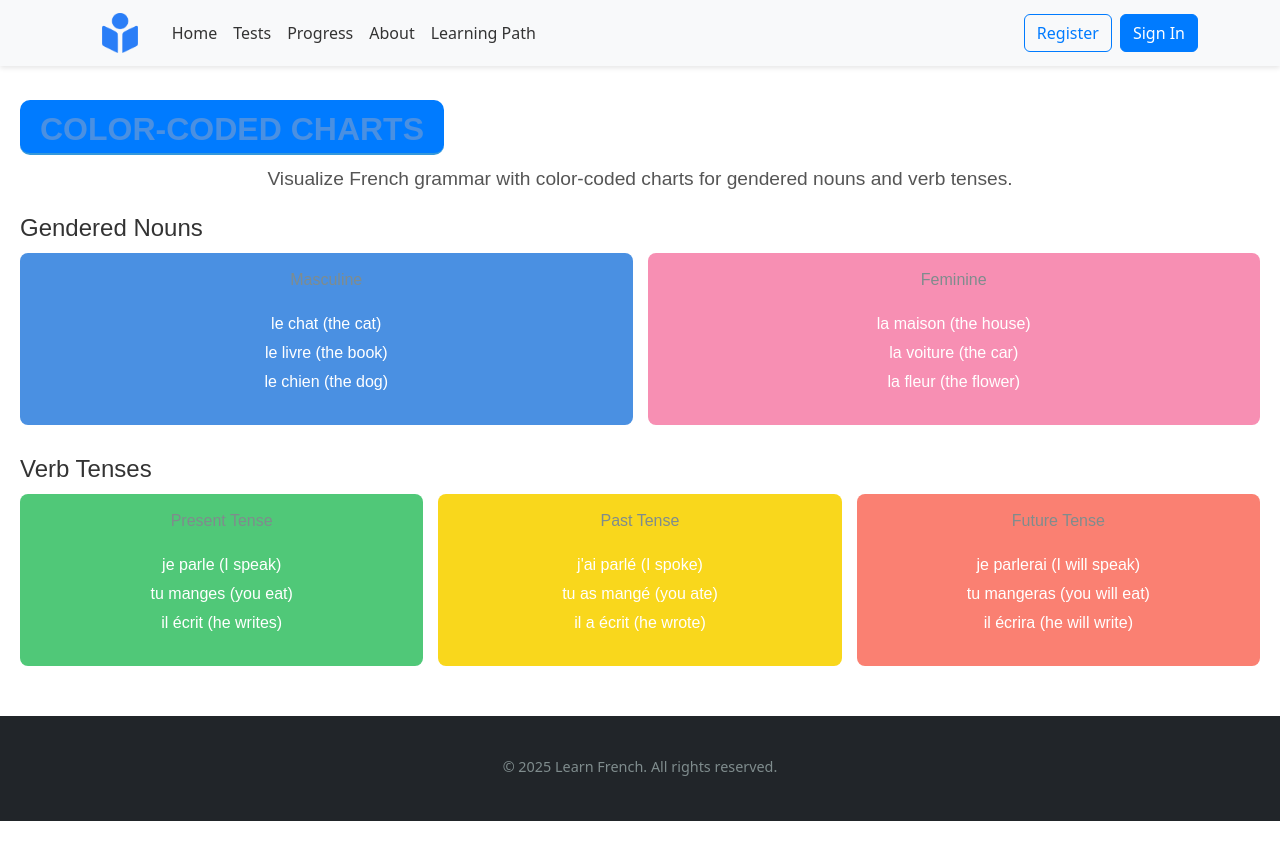
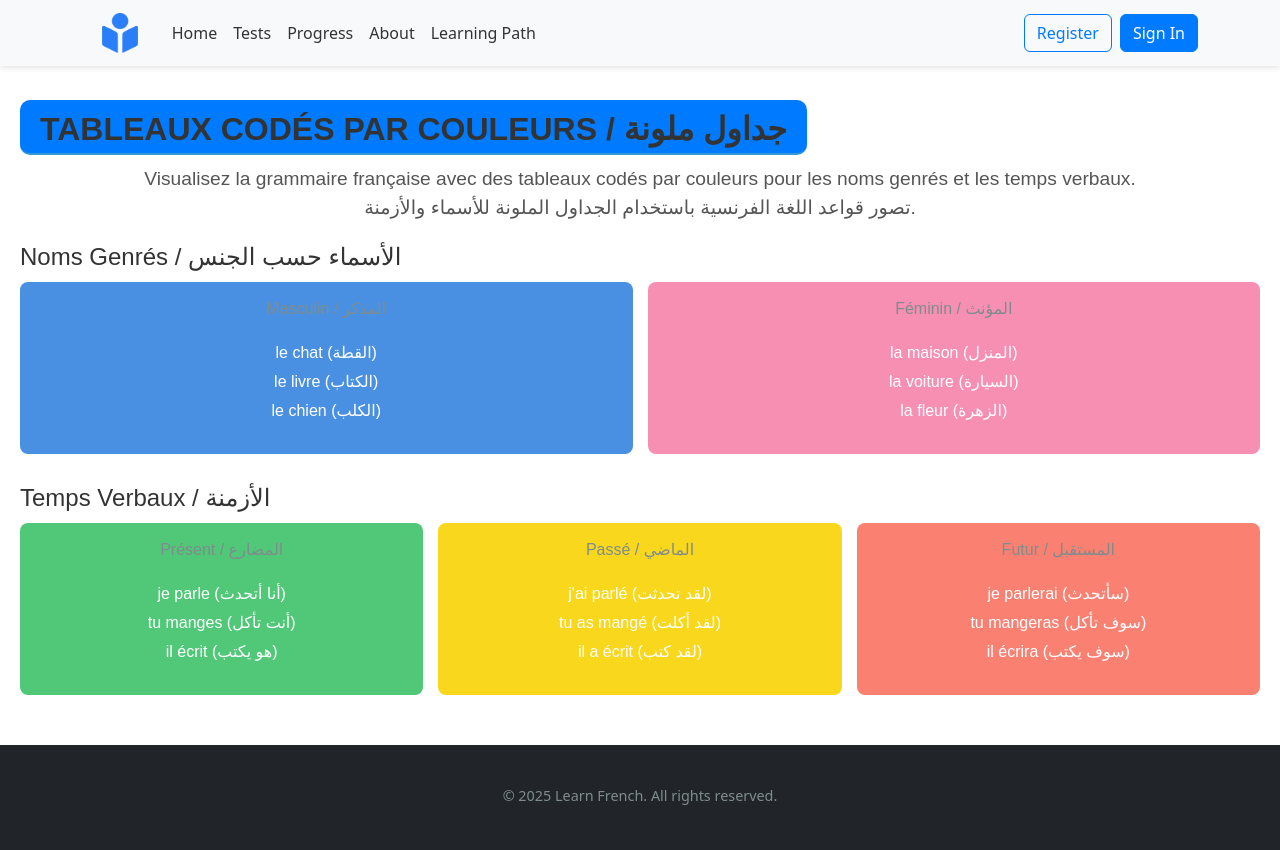
Before and after one commit to benlaguroun/french-learning-app, a React (Create React App) app: page /color-coded-charts in a window 1280 px wide. Before the commit the page ends 821 px from the top, so only its background shows below. Built offline with nearby package versions, Linux system fonts and the light colour scheme.

Commit message:
update last change

```diff
--- a/src/components/ColorCodedCharts.jsx
+++ b/src/components/ColorCodedCharts.jsx
@@ -4,30 +4,34 @@ import "./ColorCodedCharts.css";
 const ColorCodedCharts = () => {
   return (
     <div className="color-coded-charts">
-      <h2 className="section-title">Color-Coded Charts</h2>
+      <h2 className="section-title">
+        Tableaux Codés par Couleurs / جداول ملونة
+      </h2>
       <p className="section-description">
-        Visualize French grammar with color-coded charts for gendered nouns and
-        verb tenses.
+        Visualisez la grammaire française avec des tableaux codés par couleurs
+        pour les noms genrés et les temps verbaux.
+        <br />
+        تصور قواعد اللغة الفرنسية باستخدام الجداول الملونة للأسماء والأزمنة.
       </p>
 
       {/* Gendered Nouns Section */}
       <div className="chart-section">
-        <h3 className="chart-title">Gendered Nouns</h3>
+        <h3 className="chart-title">Noms Genrés / الأسماء حسب الجنس</h3>
         <div className="chart">
           <div className="chart-item masculine">
-            <p>Masculine</p>
+            <p>Masculin / المذكر</p>
             <ul>
-              <li>le chat (the cat)</li>
-              <li>le livre (the book)</li>
-              <li>le chien (the dog)</li>
+              <li>le chat (القطة)</li>
+              <li>le livre (الكتاب)</li>
+              <li>le chien (الكلب)</li>
             </ul>
           </div>
           <div className="chart-item feminine">
-            <p>Feminine</p>
+            <p>Féminin / المؤنث</p>
             <ul>
-              <li>la maison (the house)</li>
-              <li>la voiture (the car)</li>
-              <li>la fleur (the flower)</li>
+              <li>la maison (المنزل)</li>
+              <li>la voiture (السيارة)</li>
+              <li>la fleur (الزهرة)</li>
             </ul>
           </div>
         </div>
@@ -35,30 +39,30 @@ const ColorCodedCharts = () => {
 
       {/* Verb Tenses Section */}
       <div className="chart-section">
-        <h3 className="chart-title">Verb Tenses</h3>
+        <h3 className="chart-title">Temps Verbaux / الأزمنة</h3>
         <div className="chart">
           <div className="chart-item present">
-            <p>Present Tense</p>
+            <p>Présent / المضارع</p>
             <ul>
-              <li>je parle (I speak)</li>
-              <li>tu manges (you eat)</li>
-              <li>il écrit (he writes)</li>
+              <li>je parle (أنا أتحدث)</li>
+              <li>tu manges (أنت تأكل)</li>
+              <li>il écrit (هو يكتب)</li>
             </ul>
           </div>
           <div className="chart-item past">
-            <p>Past Tense</p>
+            <p>Passé / الماضي</p>
             <ul>
-              <li>j'ai parlé (I spoke)</li>
-              <li>tu as mangé (you ate)</li>
-              <li>il a écrit (he wrote)</li>
+              <li>j'ai parlé (لقد تحدثت)</li>
+              <li>tu as mangé (لقد أكلت)</li>
+              <li>il a écrit (لقد كتب)</li>
             </ul>
           </div>
           <div className="chart-item future">
-            <p>Future Tense</p>
+            <p>Futur / المستقبل</p>
             <ul>
-              <li>je parlerai (I will speak)</li>
-              <li>tu mangeras (you will eat)</li>
-              <li>il écrira (he will write)</li>
+              <li>je parlerai (سأتحدث)</li>
+              <li>tu mangeras (سوف تأكل)</li>
+              <li>il écrira (سوف يكتب)</li>
             </ul>
           </div>
         </div>
--- a/src/components/MindMaps.css
+++ b/src/components/MindMaps.css
@@ -1,70 +1,70 @@
 .mind-maps-page {
   padding: 20px;
-  text-align: center;
+  font-family: Arial, sans-serif;
 }
 
 .section-title {
   font-size: 2rem;
+  text-align: center;
   margin-bottom: 10px;
-  color: #4a90e2;
 }
 
 .section-description {
-  font-size: 1.2rem;
-  margin-bottom: 30px;
+  text-align: center;
+  margin-bottom: 20px;
   color: #555;
 }
 
 .mind-maps-grid {
-  display: grid;
-  grid-template-columns: repeat(auto-fit, minmax(250px, 1fr));
+  display: flex;
+  flex-wrap: wrap;
   gap: 20px;
+  justify-content: center;
 }
 
 .mind-map-card {
-  background-color: #fff;
-  border-radius: 10px;
+  flex: 1 1 300px;
+  max-width: 300px;
+  background-color: #f7f7f7;
+  border-radius: 8px;
+  overflow: hidden;
   box-shadow: 0 4px 6px rgba(0, 0, 0, 0.1);
-  padding: 20px;
   text-align: center;
-  transition: transform 0.3s ease, box-shadow 0.3s ease;
+  transition: transform 0.3s ease;
 }
 
 .mind-map-card:hover {
-  transform: translateY(-5px);
-  box-shadow: 0 6px 10px rgba(0, 0, 0, 0.2);
+  transform: translateY(-10px);
 }
 
 .mind-map-image {
   width: 100%;
   height: auto;
-  border-radius: 8px;
-  margin-bottom: 15px;
 }
 
 .mind-map-title {
-  font-size: 1.5rem;
+  font-size: 1.2rem;
+  margin: 10px 0;
   color: #333;
-  margin-bottom: 10px;
 }
 
 .mind-map-description {
-  font-size: 1rem;
+  font-size: 0.9rem;
+  padding: 0 15px;
   color: #666;
-  margin-bottom: 20px;
 }
 
 .view-mind-map-button {
+  background-color: #4caf50;
+  color: white;
+  border: none;
+  border-radius: 4px;
   padding: 10px 15px;
-  font-size: 1rem;
-  color: #fff;
-  background-color: #4a90e2;
-  border: none;
-  border-radius: 5px;
+  margin: 10px 0;
   cursor: pointer;
   transition: background-color 0.3s ease;
 }
 
 .view-mind-map-button:hover {
-  background-color: #357abf;
+  background-color: #45a049;
 }
--- a/src/components/MindMaps.jsx
+++ b/src/components/MindMaps.jsx
@@ -4,49 +4,64 @@ import "./MindMaps.css";
 const MindMaps = () => {
   const mindMapsData = [
     {
-      title: "Present Tense Conjugations",
+      title: "Les Conjugaisons au Présent / التصريفات في الزمن الحاضر",
       description:
-        "Explore regular and irregular verb conjugations in the present tense.",
+        "Découvrez les verbes réguliers et irréguliers au présent avec des exemples.",
+      arabicDescription:
+        "تعرف على الأفعال المنتظمة وغير المنتظمة في الزمن الحاضر مع أمثلة.",
       image: "/images/present-tense-mindmap.jpg",
     },
     {
-      title: "Gendered Nouns",
+      title: "Les Noms Genrés / الأسماء حسب الجنس",
       description:
-        "Understand the rules for masculine and feminine nouns with examples.",
+        "Comprenez les règles pour les noms masculins et féminins avec des exemples.",
+      arabicDescription: "فهم قواعد الأسماء المذكرة والمؤنثة مع أمثلة توضيحية.",
       image: "/images/gendered-nouns-mindmap.jpg",
     },
     {
-      title: "Sentence Structure",
+      title: "La Structure des Phrases / تركيب الجمل",
       description:
-        "Learn how to structure sentences for questions, negations, and statements.",
+        "Apprenez à structurer des phrases pour les questions, les négations et les affirmations.",
+      arabicDescription: "تعلم كيفية تركيب الجمل للأسئلة والنفي والإيجاب.",
       image: "/images/sentence-structure-mindmap.jpg",
     },
     {
-      title: "Verb Tenses",
+      title: "Les Temps Verbaux / الأزمنة",
       description:
-        "Dive into past, present, and future tenses with key examples.",
+        "Plongez dans les temps passé, présent et futur avec des exemples clés.",
+      arabicDescription:
+        "تعرف على الأزمنة: الماضي، الحاضر، والمستقبل مع أمثلة واضحة.",
       image: "/images/verb-tenses-mindmap.jpg",
     },
   ];
 
   return (
     <div className="mind-maps-page">
-      <h2 className="section-title">Interactive Mind Maps</h2>
+      <h2 className="section-title">
+        Cartes Mentales Interactives / الخرائط الذهنية التفاعلية
+      </h2>
       <p className="section-description">
-        Explore grammar rules and verb conjugations with visual, interactive
-        mind maps.
+        Découvrez les règles de grammaire et les conjugaisons grâce à des cartes
+        mentales interactives et visuelles.
+        <br />
+        استكشف قواعد اللغة والتصريفات من خلال الخرائط الذهنية التفاعلية
+        والمرئية.
       </p>
       <div className="mind-maps-grid">
         {mindMapsData.map((map, index) => (
           <div key={index} className="mind-map-card">
             <img src={map.image} alt={map.title} className="mind-map-image" />
             <h3 className="mind-map-title">{map.title}</h3>
-            <p className="mind-map-description">{map.description}</p>
+            <p className="mind-map-description">
+              {map.description}
+              <br />
+              {map.arabicDescription}
+            </p>
             <button
               className="view-mind-map-button"
-              onClick={() => alert(`Opening ${map.title}...`)}
+              onClick={() => alert(`فتح ${map.title}...`)}
             >
-              View Mind Map
+              View Mind Map / عرض الخريطة
             </button>
           </div>
         ))}
```
